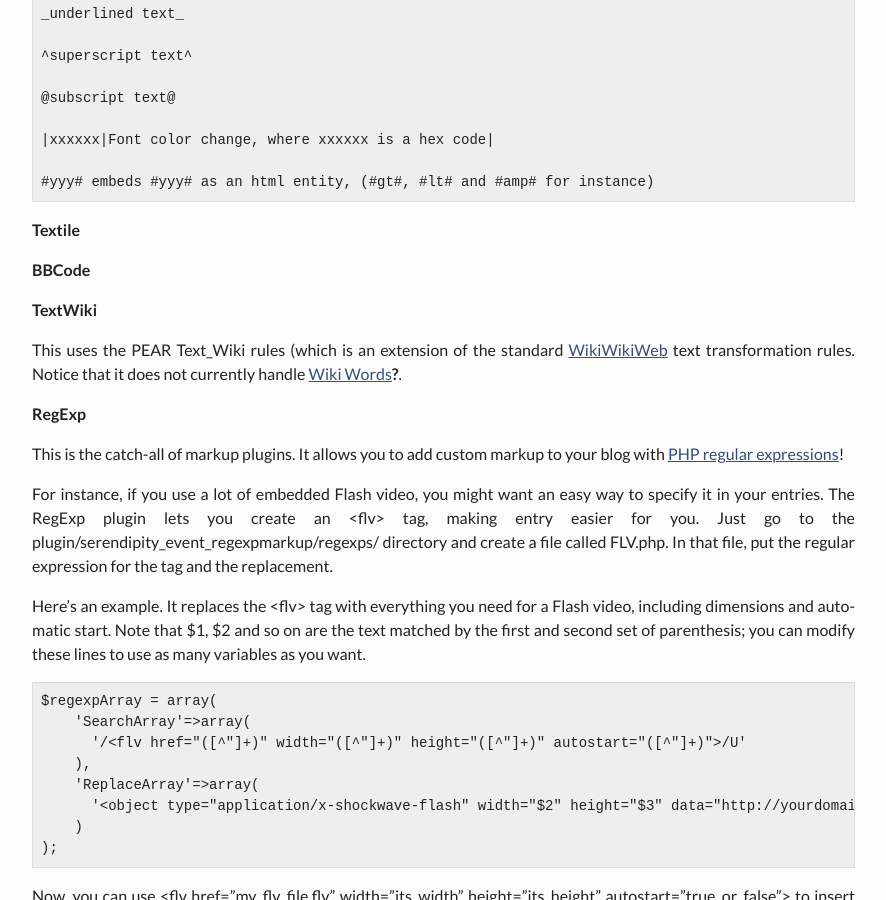
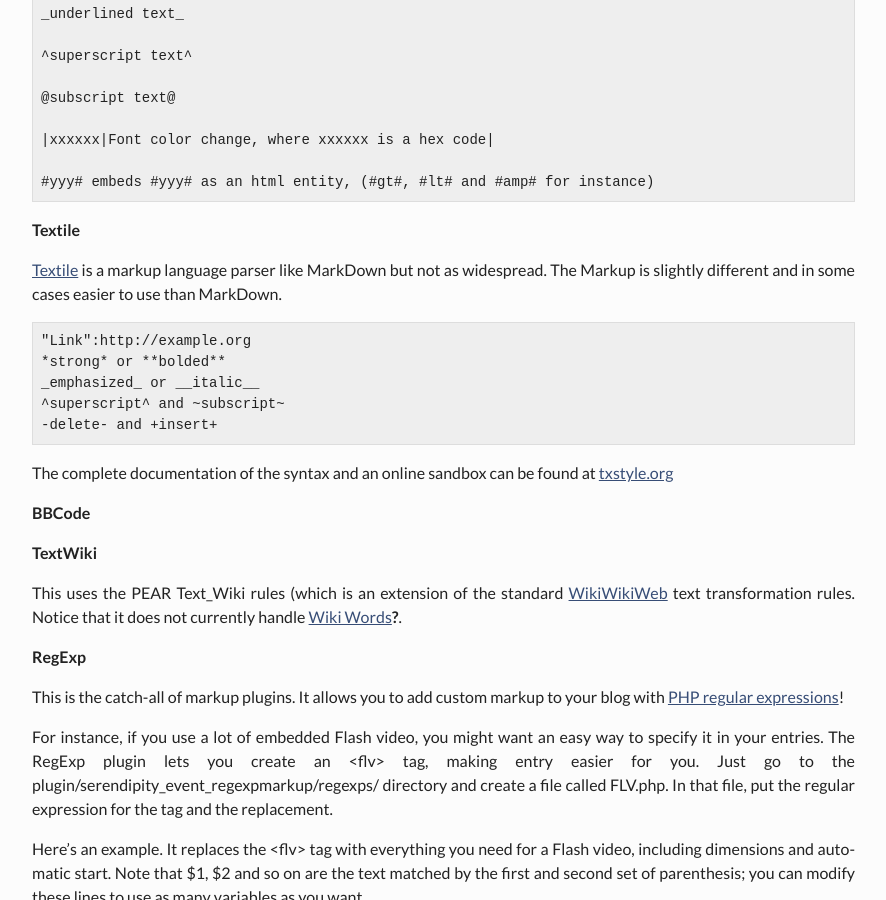
Before and after one commit to s9y/s9y.github.io, a Jekyll site: the page built from docs/users/using/markup-plugins.md, in a window 1280 px wide and 900 px high, scrolled down 2043 px. Shown: the whole window, without its empty margins (339-1225 px from the left). Built offline with Jekyll 4.4.1, drawn with Linux system fonts in a browser that asks for light colours.

Commit message:
some explanations and examples for Textile

```diff
--- a/docs/users/using/markup-plugins.md
+++ b/docs/users/using/markup-plugins.md
@@ -80,6 +80,16 @@ This will turn some of the more common smilies/emoticons into images, which imag
 
 #### Textile
 
+[Textile](https://github.com/textile/php-textile/blob/master/README.textile) is a markup language parser like MarkDown but not as widespread. The Markup is slightly different and in some cases easier to use than MarkDown.
+
+    "Link":http://example.org
+    *strong* or **bolded**
+    _emphasized_ or __italic__
+    ^superscript^ and ~subscript~
+    -delete- and +insert+
+
+The complete documentation of the syntax and an online sandbox can be found at [txstyle.org](http://txstyle.org)
+
 #### BBCode
 
 #### TextWiki
```
